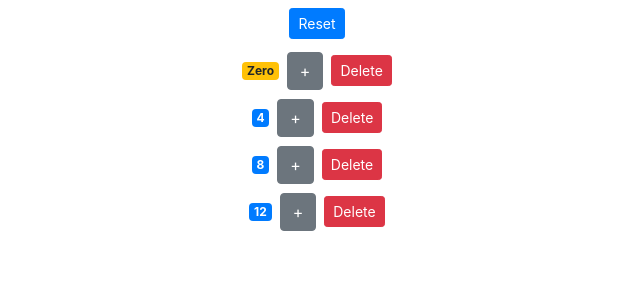
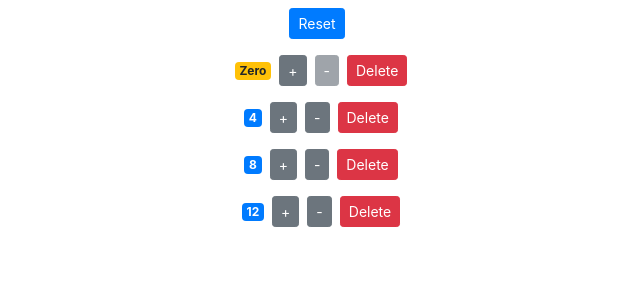
Before and after one commit to jesiolowski-wsb/react2024_PA1, a React (Create React App) app: page / in a window 1280 px wide. Shown: the top 300 px of the page, without its empty margins (323-963 px from the left). Built offline with nearby package versions, Linux system fonts and the light colour scheme.

Commit message:
added decrement functionality

```diff
--- a/src/components/counter.jsx
+++ b/src/components/counter.jsx
@@ -1,6 +1,6 @@
 import React from "react";
 
-const Counter = ({ counter, onIncrement, onDelete }) => {
+const Counter = ({ counter, onIncrement, onDelete, onDecrement }) => {
   const formatCount = () => (counter.value === 0 ? "Zero" : counter.value);
   let classes = "badge m-2 badge-";
   classes += counter.value === 0 ? "warning" : "primary";
@@ -10,13 +10,21 @@
       <span className={classes}>{formatCount()}</span>
       <button
         onClick={() => onIncrement(counter)}
-        className="btn btn-secondary"
+        className="btn btn-secondary btn-sm"
       >
         +
       </button>
       <button
+        onClick={() => onDecrement(counter)}
+        className="btn btn-secondary btn-sm m-2"
+        disabled={counter.value === 0}
+      >
+        -
+      </button>
+
+      <button
         onClick={() => onDelete(counter.id)}
-        className="btn btn-sm btn-danger m-2"
+        className="btn btn-sm btn-danger"
       >
         Delete
       </button>
--- a/src/components/counters.jsx
+++ b/src/components/counters.jsx
@@ -30,6 +30,14 @@
     setCounters(countersUpdated);
   };
 
+  const handleDecrement = (counter) => {
+    const countersUpdated = [...counters];
+    const index = countersUpdated.indexOf(counter);
+    countersUpdated[index] = { ...counter };
+    countersUpdated[index].value--;
+    setCounters(countersUpdated);
+  };
+
   return (
     <>
       <button onClick={handleReset} className="btn btn-sm btn-primary m-2">
@@ -41,6 +49,7 @@
           counter={counter}
           onDelete={handleDelete}
           onIncrement={handleIncrement}
+          onDecrement={handleDecrement}
         />
       ))}
     </>
```
